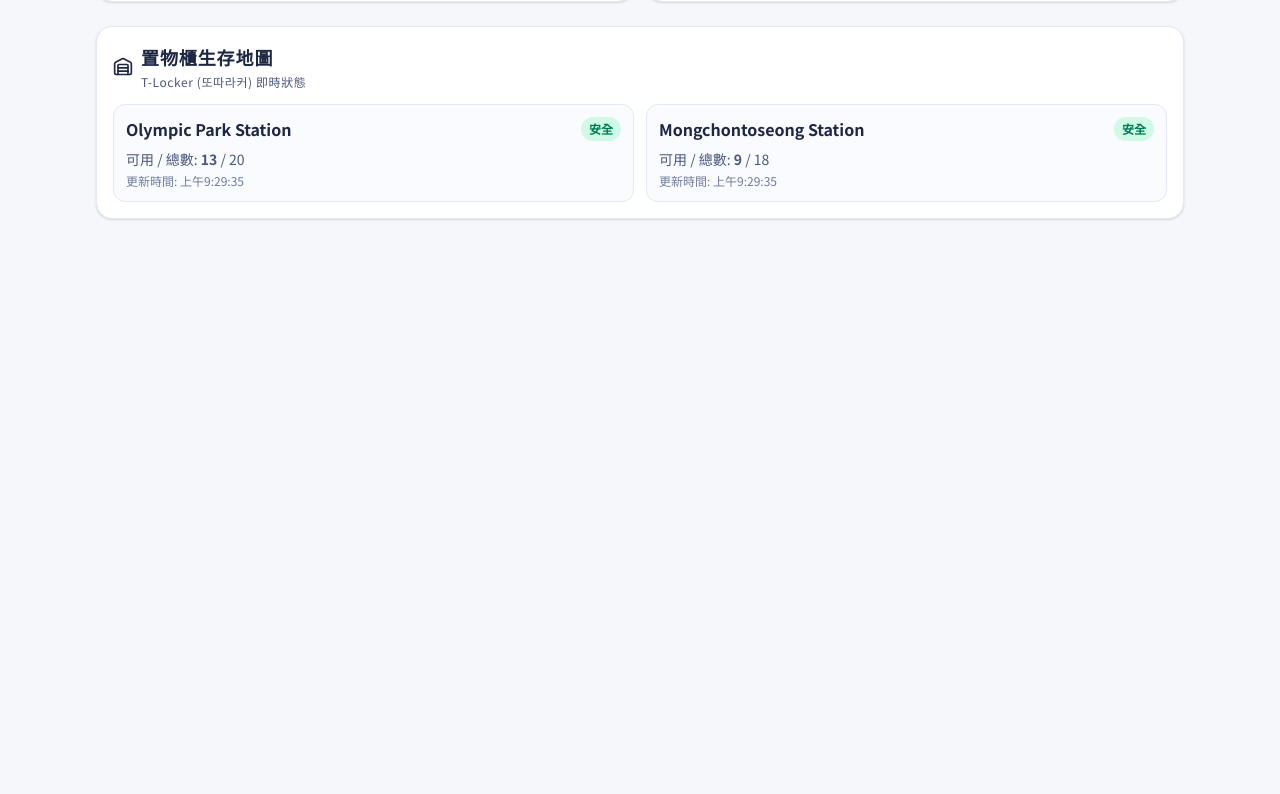
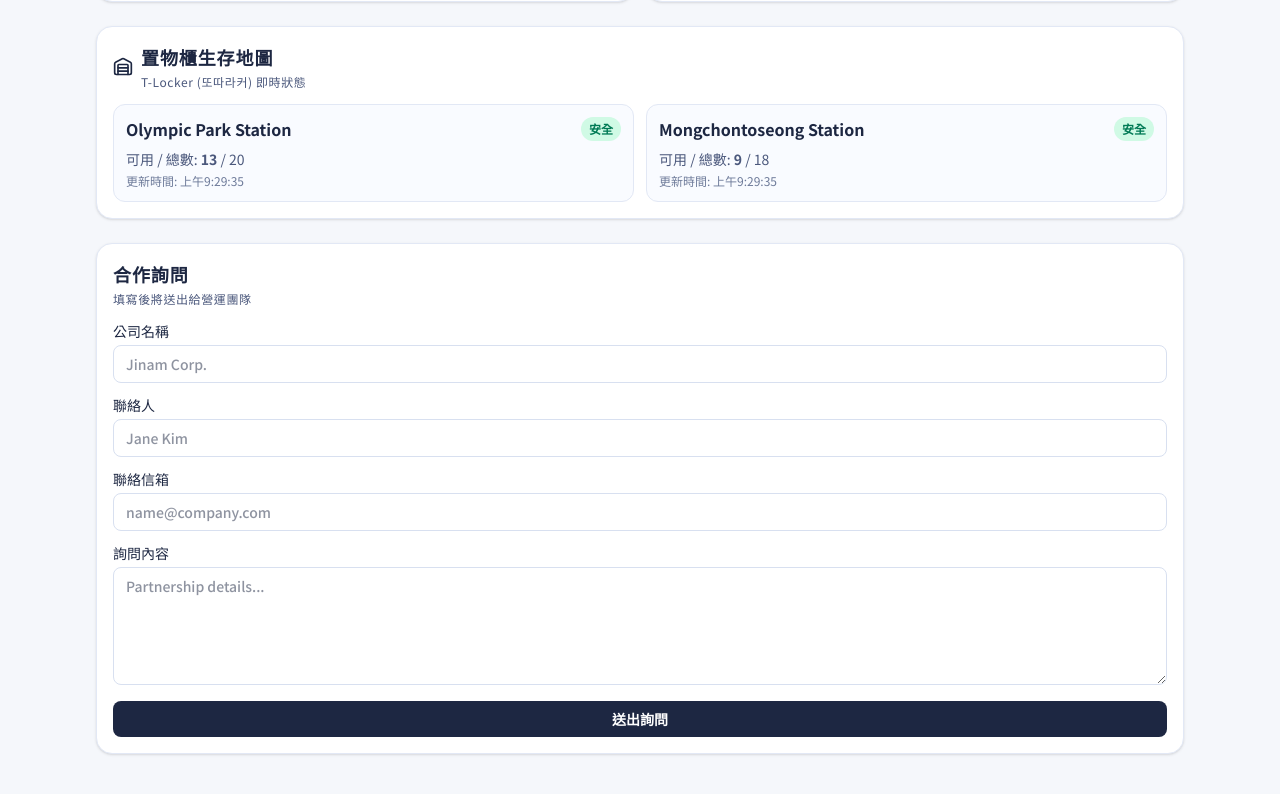
Before and after one commit to Jaeyoung0218/jinam_ver.1.0.0, a Next.js app: page / in a window 1280 px wide. Shown: the part 731-1525 px from the top of the page. Before the commit the page ends 990 px from the top, so only its background shows below. Built offline with nearby package versions, Linux system fonts and the light colour scheme.

Commit message:
Add Formspree partnership inquiry form.
Provide a simple homepage form that posts directly to the configured Formspree endpoint.

```diff
--- a/src/app/page.tsx
+++ b/src/app/page.tsx
@@ -44,6 +44,13 @@ const copy = {
     available: "\u53ef\u7528",
     total: "\u7e3d\u6578",
     updated: "\u66f4\u65b0\u6642\u9593",
+    partnerTitle: "\u5408\u4f5c\u8a62\u554f",
+    partnerDesc: "\u586b\u5beb\u5f8c\u5c07\u9001\u51fa\u7d66\u71df\u904b\u5718\u968a",
+    companyLabel: "\u516c\u53f8\u540d\u7a31",
+    contactNameLabel: "\u806f\u7d61\u4eba",
+    emailLabel: "\u806f\u7d61\u4fe1\u7bb1",
+    messageLabel: "\u8a62\u554f\u5167\u5bb9",
+    sendInquiry: "\u9001\u51fa\u8a62\u554f",
   },
   ko: {
     appName: "\uc9c4\ub0a8 Jinam",
@@ -61,6 +68,13 @@ const copy = {
     available: "\uc0ac\uc6a9 \uac00\ub2a5",
     total: "\uc804\uccb4",
     updated: "\uc5c5\ub370\uc774\ud2b8",
+    partnerTitle: "\uc81c\ud734 \ubb38\uc758",
+    partnerDesc: "\uc791\uc131\ud558\uba74 \uc6b4\uc601\ud300\uc5d0 \ubc14\ub85c \uc804\ub2ec\ub429\ub2c8\ub2e4",
+    companyLabel: "\ud68c\uc0ac\uba85",
+    contactNameLabel: "\ub2f4\ub2f9\uc790\uba85",
+    emailLabel: "\uc5f0\ub77d \uc774\uba54\uc77c",
+    messageLabel: "\ubb38\uc758 \ub0b4\uc6a9",
+    sendInquiry: "\ubb38\uc758 \ubcf4\ub0b4\uae30",
   },
 } as const;
 
@@ -283,6 +297,66 @@ export default function Home() {
           })}
         </div>
       </section>
+
+      <section className="mt-6 rounded-2xl border border-[#E2E8F5] bg-white p-4 shadow-sm">
+        <div className="mb-3">
+          <h2 className={`text-lg font-bold text-[#1D2742] ${textTracking}`}>{text.partnerTitle}</h2>
+          <p className={`text-xs text-[#4B587C] ${textTracking}`}>{text.partnerDesc}</p>
+        </div>
+
+        <form action="https://formspree.io/f/mdalgwdq" method="POST" className="grid grid-cols-1 gap-3">
+          <input type="hidden" name="_subject" value="Jinam partnership inquiry" />
+
+          <label className="grid gap-1 text-sm font-medium text-[#1D2742]">
+            {text.companyLabel}
+            <input
+              name="company"
+              required
+              className="rounded-lg border border-[#D8E0F0] px-3 py-2 text-sm outline-none transition focus:border-[#FF2E63]"
+              placeholder="Jinam Corp."
+            />
+          </label>
+
+          <label className="grid gap-1 text-sm font-medium text-[#1D2742]">
+            {text.contactNameLabel}
+            <input
+              name="name"
+              required
+              className="rounded-lg border border-[#D8E0F0] px-3 py-2 text-sm outline-none transition focus:border-[#FF2E63]"
+              placeholder="Jane Kim"
+            />
+          </label>
+
+          <label className="grid gap-1 text-sm font-medium text-[#1D2742]">
+            {text.emailLabel}
+            <input
+              type="email"
+              name="email"
+              required
+              className="rounded-lg border border-[#D8E0F0] px-3 py-2 text-sm outline-none transition focus:border-[#FF2E63]"
+              placeholder="name@company.com"
+            />
+          </label>
+
+          <label className="grid gap-1 text-sm font-medium text-[#1D2742]">
+            {text.messageLabel}
+            <textarea
+              name="message"
+              required
+              rows={5}
+              className="rounded-lg border border-[#D8E0F0] px-3 py-2 text-sm outline-none transition focus:border-[#FF2E63]"
+              placeholder="Partnership details..."
+            />
+          </label>
+
+          <button
+            type="submit"
+            className="mt-1 w-full rounded-lg bg-[#1D2742] px-4 py-2 text-sm font-semibold text-white transition hover:bg-[#121a30]"
+          >
+            {text.sendInquiry}
+          </button>
+        </form>
+      </section>
     </main>
   );
 }
```
